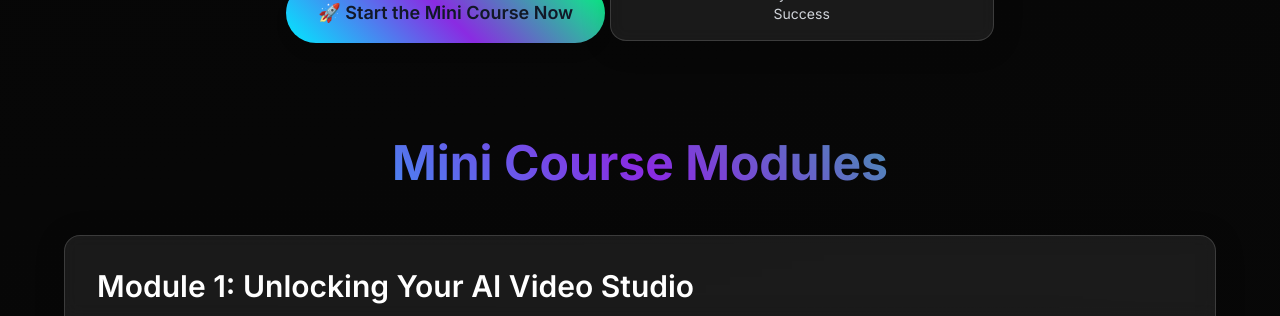
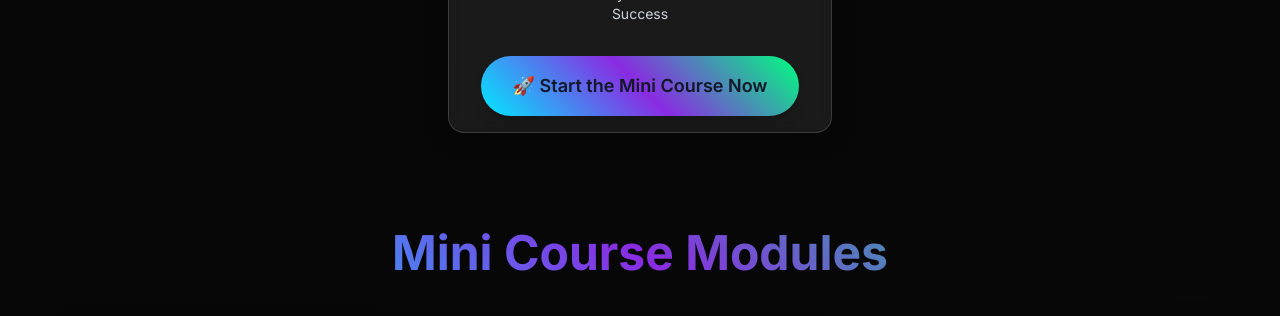
Before and after one commit to aicreatorhub/ai-mini-course, a plain HTML site: page index.html in a window 1280 px wide. Shown: the part 784-1100 px from the top of the page. Drawn offline with nearby package versions, Linux system fonts and the light colour scheme.

Commit message:
pushing button down

```diff
--- a/index.html
+++ b/index.html
@@ -204,17 +204,19 @@
             <p class="text-lg md:text-xl text-gray-300 mb-8">
                 Imagine creating viral videos without a camera, mic, or editing skills — that’s the power of an AI video studio. But here’s why most people fail: they’re using tools that claim to use Google Veo 3 — but it’s not the real engine. The output looks nothing like what true Veo 3 delivers. It’s lower quality, lacks cinematic detail, and doesn’t hook viewers. Top creators use the actual Google Veo 3 — the one that produces stunning, faceless content in seconds and drives millions of views. If you're not using the real thing, you're already falling behind.
             </p>
-            <button onclick="document.getElementById('modules').scrollIntoView({ behavior: 'smooth' });"
-                class="px-8 py-4 rounded-full text-lg font-semibold shadow-lg transition-all duration-300 ease-in-out
-                       neon-gradient-bg text-gray-900 hover:scale-105 hover:shadow-2xl">
-                🚀 Start the Mini Course Now
-            </button>
 
             <!-- Success Image Placement 1 -->
             <div class="mt-12 glass-card p-4 inline-block max-w-xs md:max-w-sm">
                 <img src="https://fiverr-res.cloudinary.com/images/t_main1,q_auto,f_auto,q_auto,f_auto/gigs2/152180767/original/8c8a168aaf1890bca2f67d80c0204f59565a6fcd/promote-your-brand-account-or-song-on-my-tiktok.png">
                 <p class="text-sm text-gray-300">"Hit 1M views on my first AI video!" - Student Success</p>
+             <button onclick="document.getElementById('modules').scrollIntoView({ behavior: 'smooth' });"
+                class="px-8 py-4 rounded-full text-lg font-semibold shadow-lg transition-all duration-300 ease-in-out
+                       neon-gradient-bg text-gray-900 hover:scale-105 hover:shadow-2xl mt-8">
+                🚀 Start the Mini Course Now
+            </button>
             </div>
+
+
         </div>
     </section>
 
```
